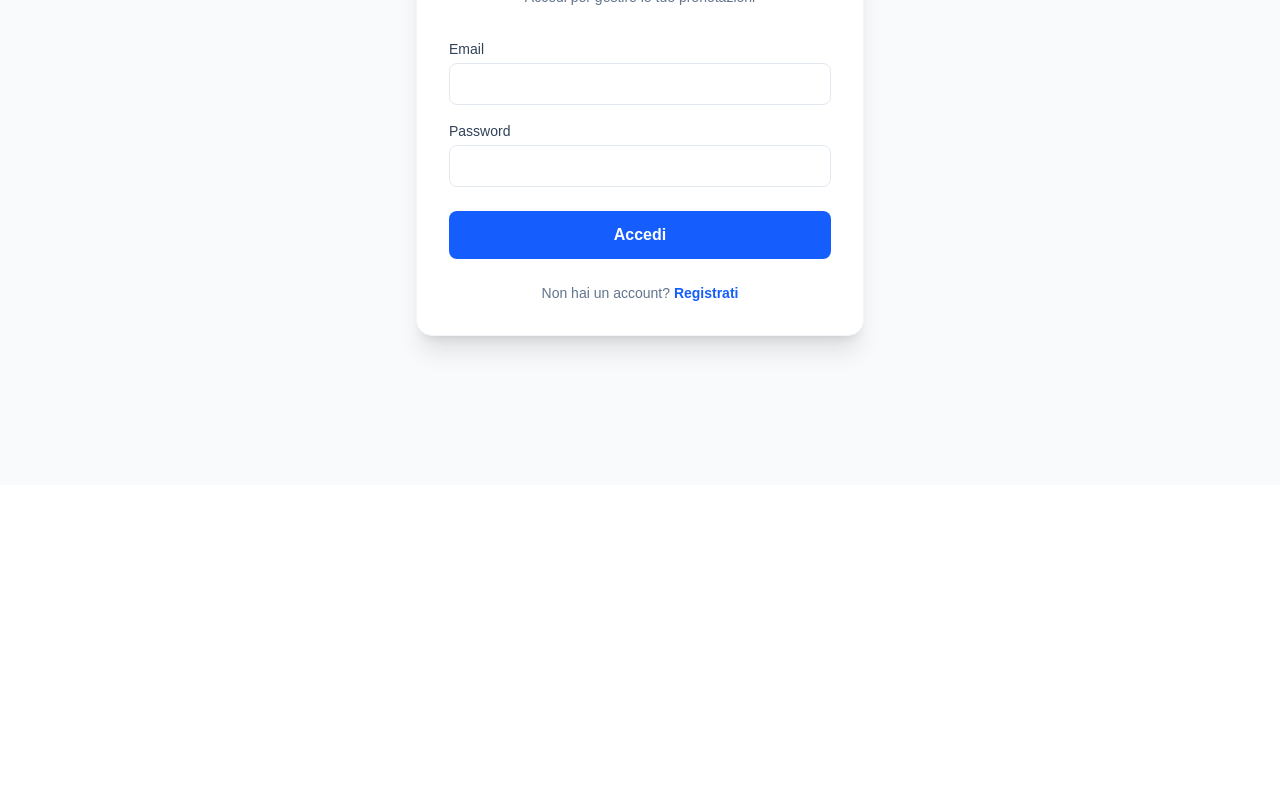
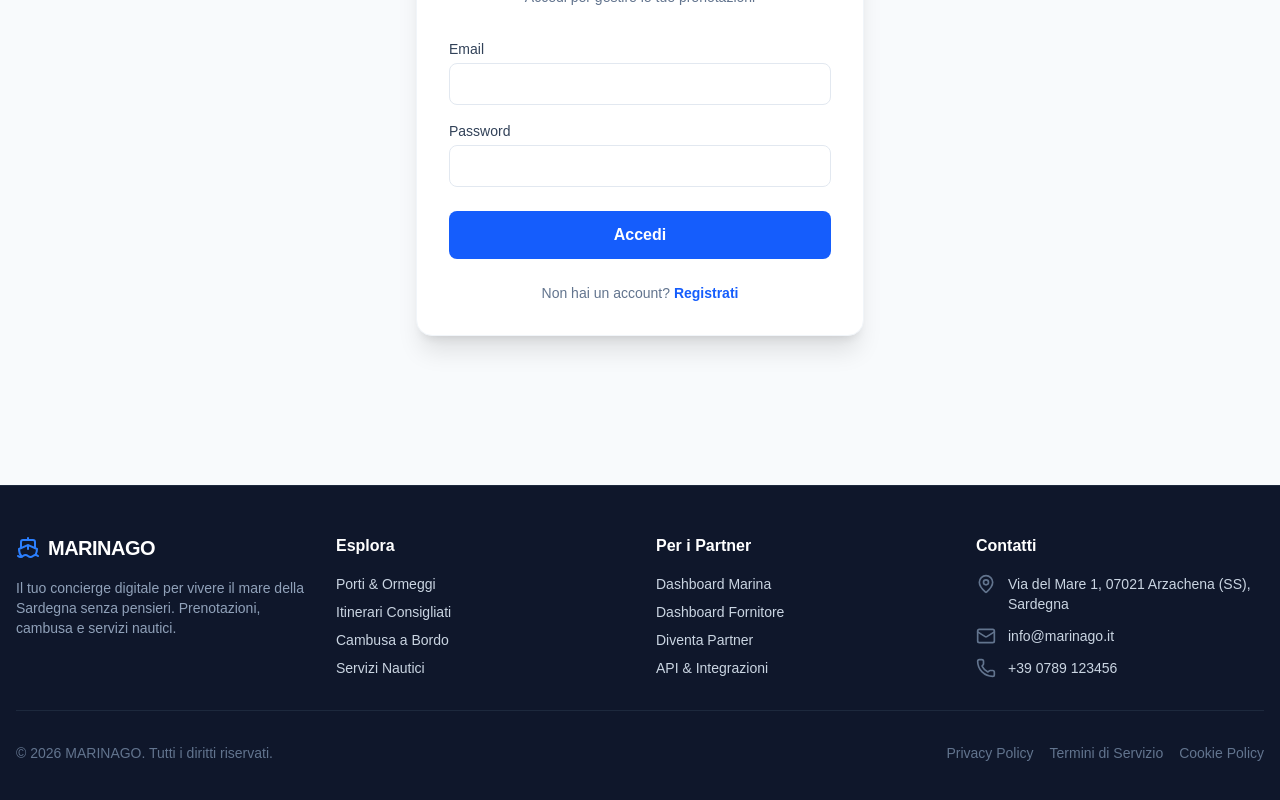
Before and after one commit to giuseppe44/marinago, a Next.js app: page /login in a window 1280 px wide. Shown: the part 380-1180 px from the top of the page. Before the commit the page ends 865 px from the top, so only its background shows below. Built offline with nearby package versions, Linux system fonts and the light colour scheme; no server answers.

Commit message:
Add files via upload

```diff
--- /dev/null
+++ b/src/app/itinerari/page.tsx
@@ -0,0 +1,10 @@
+export default function ItinerariPage() {
+  return (
+    <div className="min-h-[70vh] flex flex-col items-center justify-center p-4 bg-slate-50">
+      <h1 className="text-4xl font-bold text-slate-900 mb-4">Itinerari in Sardegna</h1>
+      <p className="text-lg text-slate-600 max-w-lg text-center">
+        Stiamo preparando i migliori itinerari nautici per farti scoprire le calette più nascoste e i paesaggi mozzafiato della Sardegna. Torna a trovarci presto!
+      </p>
+    </div>
+  );
+}
--- a/src/app/layout.tsx
+++ b/src/app/layout.tsx
@@ -2,6 +2,7 @@ import type { Metadata } from "next";
 import { Geist, Geist_Mono } from "next/font/google";
 import "./globals.css";
 import { Navbar } from "@/components/layout/Navbar";
+import { Footer } from "@/components/layout/Footer";
 
 const geistSans = Geist({
   variable: "--font-geist-sans",
@@ -30,6 +31,7 @@ export default function RootLayout({
         <div className="flex-1">
           {children}
         </div>
+        <Footer />
       </body>
     </html>
   );
--- /dev/null
+++ b/src/app/ormeggi/page.tsx
@@ -0,0 +1,13 @@
+export default function OrmeggiPage() {
+  return (
+    <div className="min-h-[70vh] flex flex-col items-center justify-center p-4 bg-slate-50">
+      <h1 className="text-4xl font-bold text-slate-900 mb-4">Porti & Ormeggi</h1>
+      <p className="text-lg text-slate-600 max-w-lg text-center mb-8">
+        Esplora la rete dei nostri porti affiliati e scopri le loro caratteristiche e servizi.
+      </p>
+      <a href="/" className="px-6 py-3 bg-blue-600 text-white font-semibold rounded-lg hover:bg-blue-700 transition-colors">
+        Cerca Disponibilità
+      </a>
+    </div>
+  );
+}
--- a/src/app/page.tsx
+++ b/src/app/page.tsx
@@ -1,5 +1,6 @@
 import { HeroSearch } from "@/components/home/HeroSearch";
 import { Pillars } from "@/components/home/Pillars";
+import { FeaturedDestinations } from "@/components/home/FeaturedDestinations";
 import { createClient } from "@/lib/supabase/server";
 
 export default async function Home() {
@@ -12,10 +13,16 @@ export default async function Home() {
     ? { status: "error", message: error.message }
     : { status: "success", count: marinas?.length || 0 };
 
-  // Recupero barche dell'utente
+  // Recupero barche dell'utente o barche DEMO
   let userBoats: any[] = [];
   if (user) {
     const { data } = await supabase.from("boats").select("*").eq("owner_id", user.id);
+    if (data) userBoats = data;
+  }
+
+  // Se non ci sono barche (utente non loggato o senza barche), carica quelle DEMO per la UX
+  if (userBoats.length === 0) {
+    const { data } = await supabase.from("boats").select("*").like("name", "[DEMO]%").limit(5);
     if (data) userBoats = data;
   }
 
@@ -53,6 +60,9 @@ export default async function Home() {
       {/* 4 Pillars Section */}
       <Pillars />
 
+      {/* Featured Destinations */}
+      <FeaturedDestinations />
+
     </main>
   );
 }
--- /dev/null
+++ b/src/app/servizi/page.tsx
@@ -0,0 +1,13 @@
+export default function ServiziPage() {
+  return (
+    <div className="min-h-[70vh] flex flex-col items-center justify-center p-4 bg-slate-50">
+      <h1 className="text-4xl font-bold text-slate-900 mb-4">Servizi per la tua Barca</h1>
+      <p className="text-lg text-slate-600 max-w-lg text-center mb-8">
+        Assistenza, pulizia, cambusa e molto altro. Il tuo concierge digitale è quasi pronto.
+      </p>
+      <a href="/cambusa" className="px-6 py-3 bg-emerald-600 text-white font-semibold rounded-lg hover:bg-emerald-700 transition-colors">
+        Vai alla Cambusa
+      </a>
+    </div>
+  );
+}
--- /dev/null
+++ b/src/components/home/FeaturedDestinations.tsx
@@ -0,0 +1,62 @@
+import { MapPin } from "lucide-react";
+import Link from "next/link";
+
+export function FeaturedDestinations() {
+  const destinations = [
+    {
+      name: "Porto Cervo",
+      image: "https://images.unsplash.com/photo-1596484552834-6a58f850e0a1?q=80&w=2070&auto=format&fit=crop",
+      desc: "Il cuore della Costa Smeralda, esclusivo e raffinato.",
+    },
+    {
+      name: "Cagliari",
+      image: "https://images.unsplash.com/photo-1572970530739-1bc06079bdab?q=80&w=2070&auto=format&fit=crop",
+      desc: "Il capoluogo sardo, perfetto mix tra storia, movida e mare.",
+    },
+    {
+      name: "Villasimius",
+      image: "https://images.unsplash.com/photo-1533228876403-518fa10066ba?q=80&w=2070&auto=format&fit=crop",
+      desc: "Acque cristalline e spiagge mozzafiato nel sud est dell'isola.",
+    },
+  ];
+
+  return (
+    <section className="py-24 bg-slate-50">
+      <div className="container mx-auto px-4">
+        <div className="flex flex-col md:flex-row md:items-end justify-between mb-12">
+          <div>
+            <h2 className="text-3xl font-bold text-slate-900 mb-4">Destinazioni in evidenza</h2>
+            <p className="text-lg text-slate-600 max-w-2xl">
+              Scopri i porti più esclusivi e le calette imperdibili della Sardegna, selezionati per te.
+            </p>
+          </div>
+          <Link href="/ormeggi" className="hidden md:inline-block text-blue-600 font-semibold hover:underline mt-4 md:mt-0">
+            Vedi tutti i porti &rarr;
+          </Link>
+        </div>
+
+        <div className="grid md:grid-cols-3 gap-8">
+          {destinations.map((dest, i) => (
+            <Link href={`/ricerca?dest=${encodeURIComponent(dest.name)}`} key={i} className="group rounded-2xl overflow-hidden shadow-md hover:shadow-xl transition-all block bg-white">
+              <div className="relative h-64 overflow-hidden">
+                <div className="absolute inset-0 bg-slate-900/20 group-hover:bg-transparent transition-colors z-10" />
+                <div
+                  className="absolute inset-0 bg-cover bg-center transition-transform duration-700 group-hover:scale-105"
+                  style={{ backgroundImage: `url('${dest.image}')` }}
+                />
+                <div className="absolute bottom-4 left-4 z-20 flex items-center gap-1 bg-white/90 backdrop-blur-sm px-3 py-1 rounded-full text-sm font-semibold text-slate-800">
+                  <MapPin className="h-4 w-4 text-blue-600" />
+                  Sardegna
+                </div>
+              </div>
+              <div className="p-6">
+                <h3 className="text-xl font-bold text-slate-900 mb-2 group-hover:text-blue-600 transition-colors">{dest.name}</h3>
+                <p className="text-slate-600 line-clamp-2">{dest.desc}</p>
+              </div>
+            </Link>
+          ))}
+        </div>
+      </div>
+    </section>
+  );
+}
--- /dev/null
+++ b/src/components/layout/Footer.tsx
@@ -0,0 +1,73 @@
+import { Ship, MapPin, Mail, Phone } from "lucide-react";
+import Link from "next/link";
+
+export function Footer() {
+  return (
+    <footer className="bg-slate-900 text-slate-300 py-12 border-t border-slate-800">
+      <div className="container mx-auto px-4">
+        <div className="grid grid-cols-1 md:grid-cols-4 gap-8 mb-8">
+          {/* Brand */}
+          <div className="col-span-1 md:col-span-1">
+            <Link href="/" className="flex items-center gap-2 mb-4">
+              <Ship className="h-6 w-6 text-blue-500" />
+              <span className="text-xl font-bold text-white tracking-tight">MARINAGO</span>
+            </Link>
+            <p className="text-sm text-slate-400 mb-6">
+              Il tuo concierge digitale per vivere il mare della Sardegna senza pensieri. Prenotazioni, cambusa e servizi nautici.
+            </p>
+          </div>
+
+          {/* Esplora */}
+          <div>
+            <h3 className="text-white font-semibold mb-4">Esplora</h3>
+            <ul className="space-y-2 text-sm">
+              <li><Link href="/ormeggi" className="hover:text-white transition-colors">Porti & Ormeggi</Link></li>
+              <li><Link href="/itinerari" className="hover:text-white transition-colors">Itinerari Consigliati</Link></li>
+              <li><Link href="/cambusa" className="hover:text-white transition-colors">Cambusa a Bordo</Link></li>
+              <li><Link href="/servizi" className="hover:text-white transition-colors">Servizi Nautici</Link></li>
+            </ul>
+          </div>
+
+          {/* Partner */}
+          <div>
+            <h3 className="text-white font-semibold mb-4">Per i Partner</h3>
+            <ul className="space-y-2 text-sm">
+              <li><Link href="/gestore" className="hover:text-white transition-colors">Dashboard Marina</Link></li>
+              <li><Link href="/fornitore" className="hover:text-white transition-colors">Dashboard Fornitore</Link></li>
+              <li><a href="#" className="hover:text-white transition-colors">Diventa Partner</a></li>
+              <li><a href="#" className="hover:text-white transition-colors">API & Integrazioni</a></li>
+            </ul>
+          </div>
+
+          {/* Contatti */}
+          <div>
+            <h3 className="text-white font-semibold mb-4">Contatti</h3>
+            <ul className="space-y-3 text-sm">
+              <li className="flex items-start gap-3">
+                <MapPin className="h-5 w-5 text-slate-500 shrink-0" />
+                <span>Via del Mare 1, 07021 Arzachena (SS), Sardegna</span>
+              </li>
+              <li className="flex items-center gap-3">
+                <Mail className="h-5 w-5 text-slate-500 shrink-0" />
+                <a href="mailto:info@marinago.it" className="hover:text-white transition-colors">info@marinago.it</a>
+              </li>
+              <li className="flex items-center gap-3">
+                <Phone className="h-5 w-5 text-slate-500 shrink-0" />
+                <span>+39 0789 123456</span>
+              </li>
+            </ul>
+          </div>
+        </div>
+
+        <div className="pt-8 border-t border-slate-800 text-sm text-center text-slate-500 flex flex-col md:flex-row justify-between items-center gap-4">
+          <p>&copy; {new Date().getFullYear()} MARINAGO. Tutti i diritti riservati.</p>
+          <div className="flex gap-4">
+            <a href="#" className="hover:text-white transition-colors">Privacy Policy</a>
+            <a href="#" className="hover:text-white transition-colors">Termini di Servizio</a>
+            <a href="#" className="hover:text-white transition-colors">Cookie Policy</a>
+          </div>
+        </div>
+      </div>
+    </footer>
+  );
+}
```
Also changed, not shown: src/components/home/HeroSearch.tsx (+25 -12 lines), 1 other file (tests, documents, lock files or other folders).
